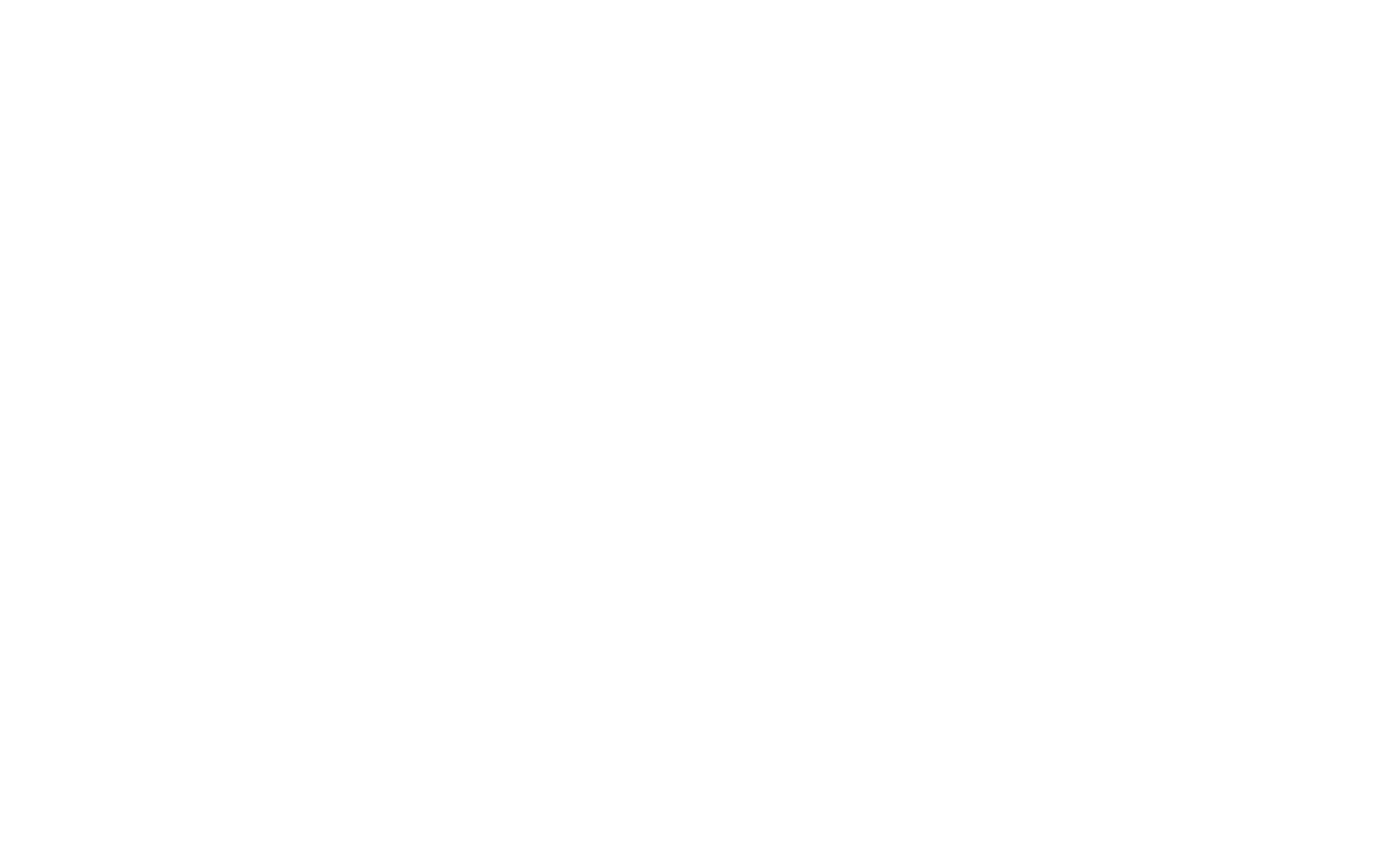
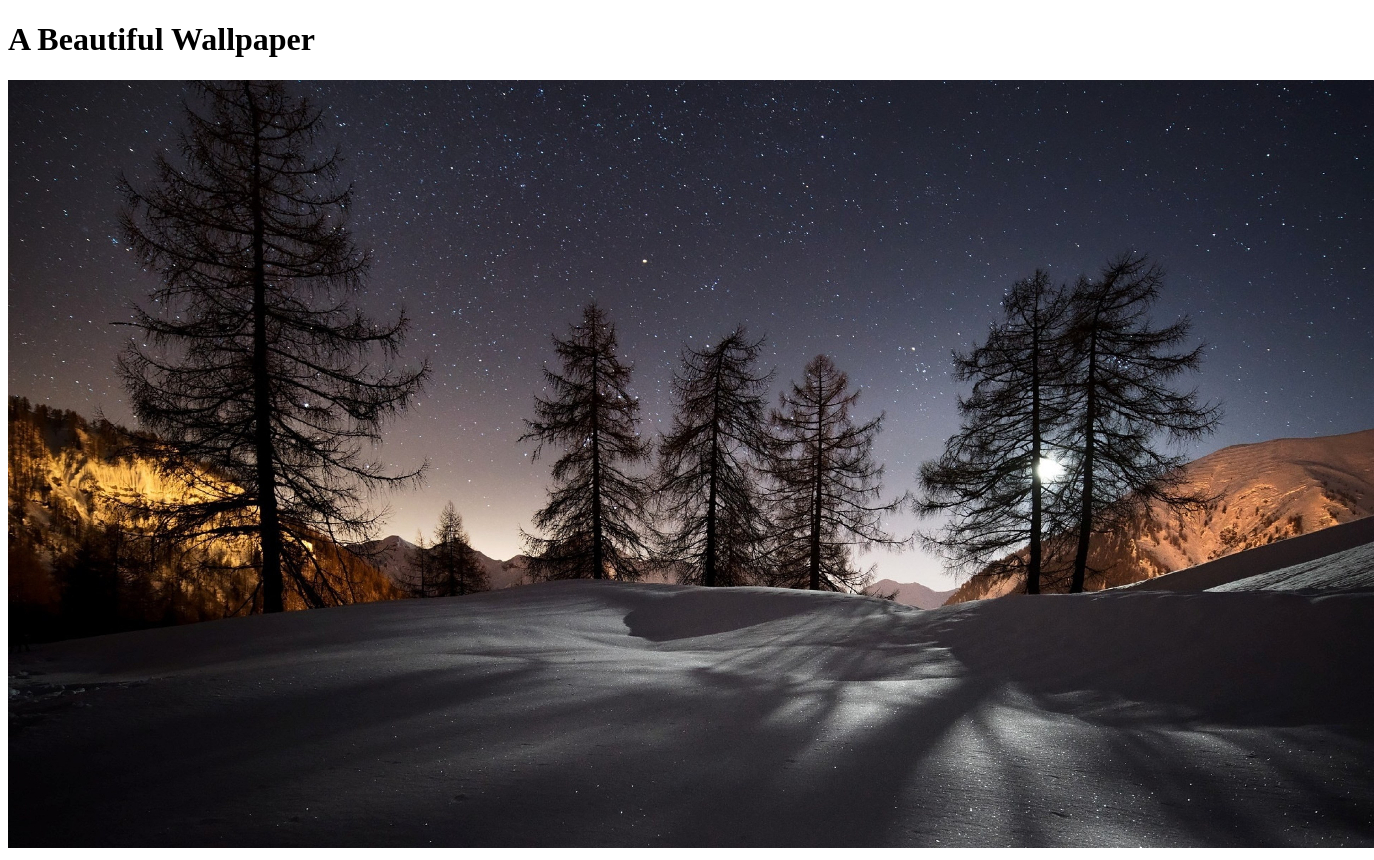
Before and after one commit to abusayemsifat/problem-will-never-last, a plain HTML site: page index.html in a window 1280 px wide. Shown: the whole page, 1374 px wide, since content can reach past the window. Before the commit the page ends 800 px from the top, so only its background shows below. Drawn offline with Linux system fonts and the light colour scheme.

Commit message:
added a wallpaper

```diff
--- a/index.html
+++ b/index.html
@@ -6,6 +6,7 @@
   <title>Problems Will Never Last Forever</title>
 </head>
 <body>
-
+  <h1>A Beautiful Wallpaper</h1>
+  <img src="Images/wallpaperflare.com_wallpaper.jpg" alt="Wallpaper">
 </body>
 </html>
```
Also changed, not shown: Images/wallpaperflare.com_wallpaper.jpg (added).
